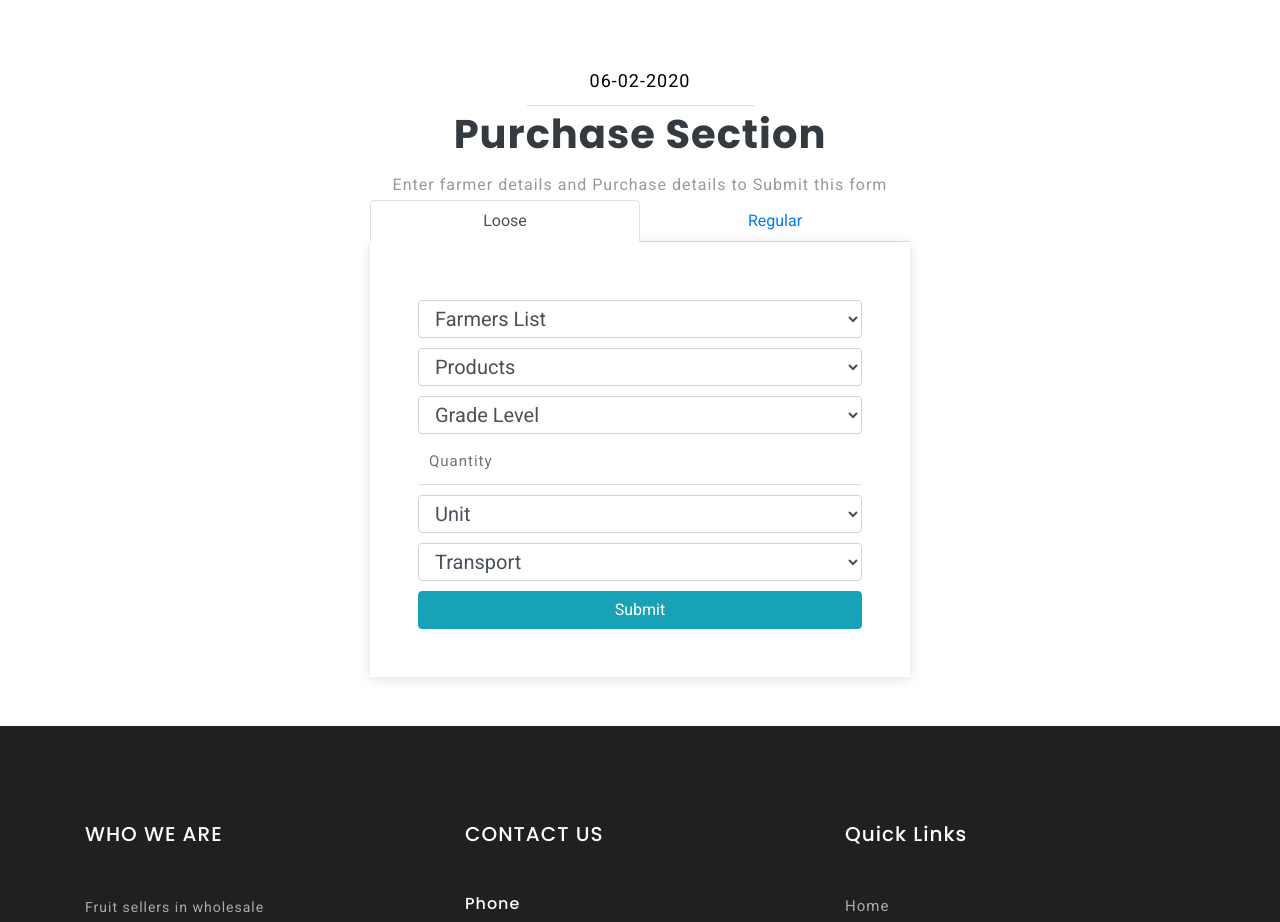
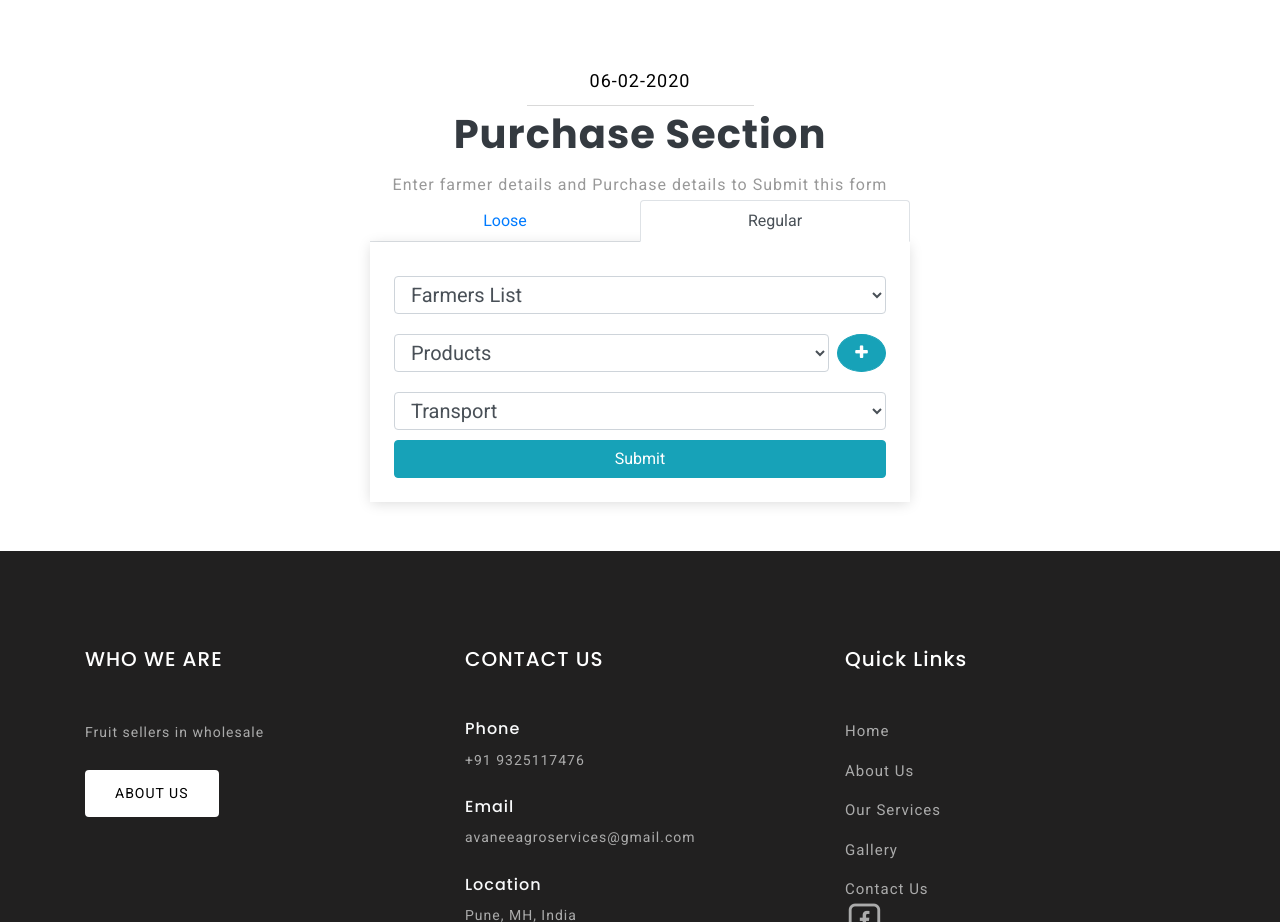
Before and after one commit to sujeetsb/Agro-Fruits-Vegetables-Selling, a Flask app: a page that uses templates/team/purchase.html in a window 1280 px wide. Shown: the part 144-1066 px from the top of the page. Run offline with Flask 2, Linux system fonts and the light colour scheme; the visitor is signed in with stand-in values (Sample User, id 1); a database or web service that is not in the repository returns one stand-in record (values such as "Sample title"); some libraries are stand-ins or nearby versions.

Commit message:
"Multi Add Quantity facility enabled"

```diff
--- a/templates/team/purchase.html
+++ b/templates/team/purchase.html
@@ -10,6 +10,24 @@ $(document).ready(function() {
         .datepicker({
             format: 'dd/mm/yyyy'
         })
+});
+</script>
+
+<script>
+$(function() {
+    $("#addLoose").click(function(e) {
+        e.preventDefault();
+        $("#looseQuantity").append('<div><hr style="border: 0.5px solid; margin:-2px 0px"><select class="form-control" style="font-size:20px;margin:10px 0px;" name="grade"><option value="" selected="">Grade Level</option><option value="Grade 1">Grade 1 </option><option value="Grade 2">Grade 2</option><option value="Grade 3">Grade 3</option></select><input class="form-control" type="text" placeholder="No of Trays / No of Kg" style="margin:5px 0px;margin-top:-5px;" name="quantity"><input class="form-control" type="text" placeholder="Rate" style="margin:5px 0px;margin-top:-5px;" name="rate"></div>');
+    });
+});
+</script>
+
+<script>
+$(function() {
+    $("#addRegular").click(function(e) {
+        e.preventDefault();
+        $("#regularQuantity").append('<div><hr style="border: 0.5px solid; margin:-2px 0px"><select class="form-control" style="font-size:20px;margin:10px 0px;" name="grade"><option value="" selected="">Grade Level</option><option value="Grade 1">Grade 1 </option><option value="Grade 2">Grade 2</option><option value="Grade 3">Grade 3</option></select><input class="form-control" type="text" placeholder="No of Trays / No of Kg" style="margin:5px 0px;margin-top:-5px;" name="quantity"><input class="form-control" type="text" placeholder="Rate" style="margin:5px 0px;margin-top:-5px;" name="rate"></div>');
+    });
 });
 </script>
 
@@ -40,15 +58,15 @@ $(document).ready(function() {
         <div class="wow agile fadeInLeft animated mt-lg-0 mt-5" data-wow-delay=".5s">
             <ul class="nav nav-tabs nav-justified" id="myTab" role="tablist">
                 <li class="nav-item">
-                    <a class="nav-link active" id="looseTab" data-toggle="tab" href="#loose" role="tab" aria-controls="loose" aria-selected="true">Loose</a>
+                    <a class="nav-link" id="looseTab" data-toggle="tab" href="#loose" role="tab" aria-controls="loose" aria-selected="true">Loose</a>
                 </li>
                 <li class="nav-item">
-                    <a class="nav-link" id="regularTab" data-toggle="tab" href="#regular" role="tab" aria-controls="regular" aria-selected="false">Regular</a>
+                    <a class="nav-link active" id="regularTab" data-toggle="tab" href="#regular" role="tab" aria-controls="regular" aria-selected="false">Regular</a>
                 </li>
             </ul>
         <div class="tab-content " id="myTabContent">
             <div class="tab-pane fade show active" id="loose" role="tabpanel" aria-labelledby="looseTab">
-            <div class="address-grid p-sm-5 p-4">
+            <div class="address-grid p-sm-4 p-2">
                     <form>
                         <select class="form-control" style="font-size:20px;margin:10px 0px;margin-right:0px;margin-left:0px;" name="farmer">
                             <option value="" selected="">Farmers List</option>
@@ -56,25 +74,21 @@ $(document).ready(function() {
                             <option value="{{f['first_name']}}">{{f["first_name"]}}</option>
                             {% endfor %}
                         </select>
-                        <select class="form-control" style="font-size:20px;margin:10px 0px;" name="product">
+                        <div style="display: inline-flex; width: 100%;">
+                            <select class="form-control" style="font-size:20px;margin:10px 0px;width: 90%;" name="product">
                                 <option value="" selected="">Products</option>
                                 {% for p in productloose %}
                                 <option value="{{p['product_name']}}">{{p['product_name']}}</option>
                                 {% endfor %}
                             </select>
-                        <!-- <input name="farmer_phone" type="number" maxlength="10" placeholder="Mobile"> -->
-                        <select class="form-control" style="font-size:20px;margin:10px 0px;" name="grade">
-                            <option value="" selected="">Grade Level</option>
-                            <option value="Grade 1">Grade 1 </option>
-                            <option value="Grade 2">Grade 2</option>
-                            <option value="Grade 3">Grade 3</option>
-                        </select>
-                        <input class="form-control" type="text" placeholder="Quantity" style="margin:5px 0px;margin-top:-5px;" name="quantity">
-                        <select class="form-control" style="font-size:20px;margin:10px 0px;" name="unit">
-                            <option value="" selected="">Unit</option>
-                            <option value="Tray">Tray </option>
-                            <option value="Kg">Kg</option>
-                        </select>
+                            <button style="border-radius: 50%; width: 10%; margin: 10px 0px 10px 8px;" class="btn btn-info" id="addLoose">
+                                <i class="fa-plus fa"></i>
+                            </button>
+                        </div>
+
+                        <div id="looseQuantity">
+
+                        </div>
                         <select class="form-control" style="font-size:20px;margin:10px 0px;" name="transport">
                             <option value="" selected="">Transport</option>
                             {% for t in transportloose %}
@@ -86,7 +100,7 @@ $(document).ready(function() {
             </div>
             </div>
             <div class="tab-pane fade show" id="regular" role="tabpanel" aria-labelledby="regularTab">
-            <div class="address-grid p-sm-5 p-4">
+            <div class="address-grid p-sm-4 p-2">
                     <form>
                         <select class="form-control" style="font-size:20px;margin:10px 0px;margin-right:0px;margin-left:0px;" name="farmer">
                             <option value="farmer" selected="">Farmers List</option>
@@ -94,25 +108,21 @@ $(document).ready(function() {
                             <option value="{{f['first_name']}}">{{f["first_name"]}}</option>
                             {% endfor %}
                         </select>
-                        <select class="form-control" style="font-size:20px;margin:10px 0px;" name="product">
-                            <option value="product" selected="">Products</option>
-                            {% for p in productregular %}
+                        <div style="display: inline-flex; width: 100%;">
+                            <select class="form-control" style="font-size:20px;margin:10px 0px;width: 90%;" name="product">
+                                <option value="" selected="">Products</option>
+                                {% for p in productloose %}
                                 <option value="{{p['product_name']}}">{{p['product_name']}}</option>
                                 {% endfor %}
                             </select>
-                        <!-- <input name="farmer_phone" type="number" maxlength="10" placeholder="Mobile"> -->
-                        <select class="form-control" style="font-size:20px;margin:10px 0px;" name="grade">
-                            <option value="grade" selected="">Grade Level</option>
-                            <option value="Grade 1">Grade 1 </option>
-                            <option value="Grade 2">Grade 2</option>
-                            <option value="Grade 3">Grade 3</option>
-                        </select>
-                        <input class="form-control" type="text" placeholder="Quantity" style="margin:5px 0px;margin-top:-5px;" name="quantity">
-                        <select class="form-control" style="font-size:20px;margin:10px 0px;" name="unit">
-                            <option value="unit" selected="">Unit</option>
-                            <option value=" Tray">Tray </option>
-                            <option value=" Kg">Kg</option>
-                        </select>
+                            <button style="border-radius: 50%; width: 10%; margin: 10px 0px 10px 8px;" class="btn btn-info" id="addRegular">
+                                <i class="fa-plus fa"></i>
+                            </button>
+                        </div>
+                        <div id="regularQuantity">
+
+                        </div>
+
                         <select class="form-control" style="font-size:20px;margin:10px 0px;" name="transport">
                             <option value="transport" selected="">Transport</option>
                             {% for t in transportregular %}
```
Also changed, not shown: templates/team/sell.html (+51 -32 lines). Lines whose indentation alone changed are shown as unchanged.
